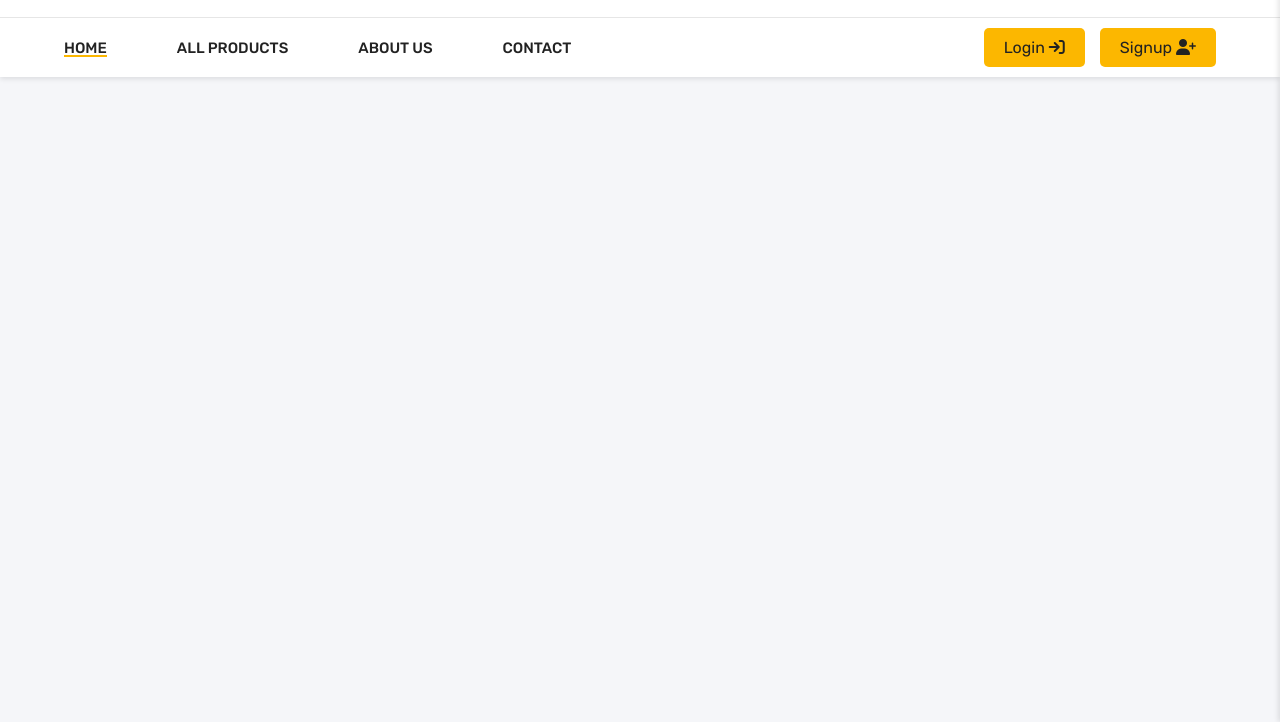
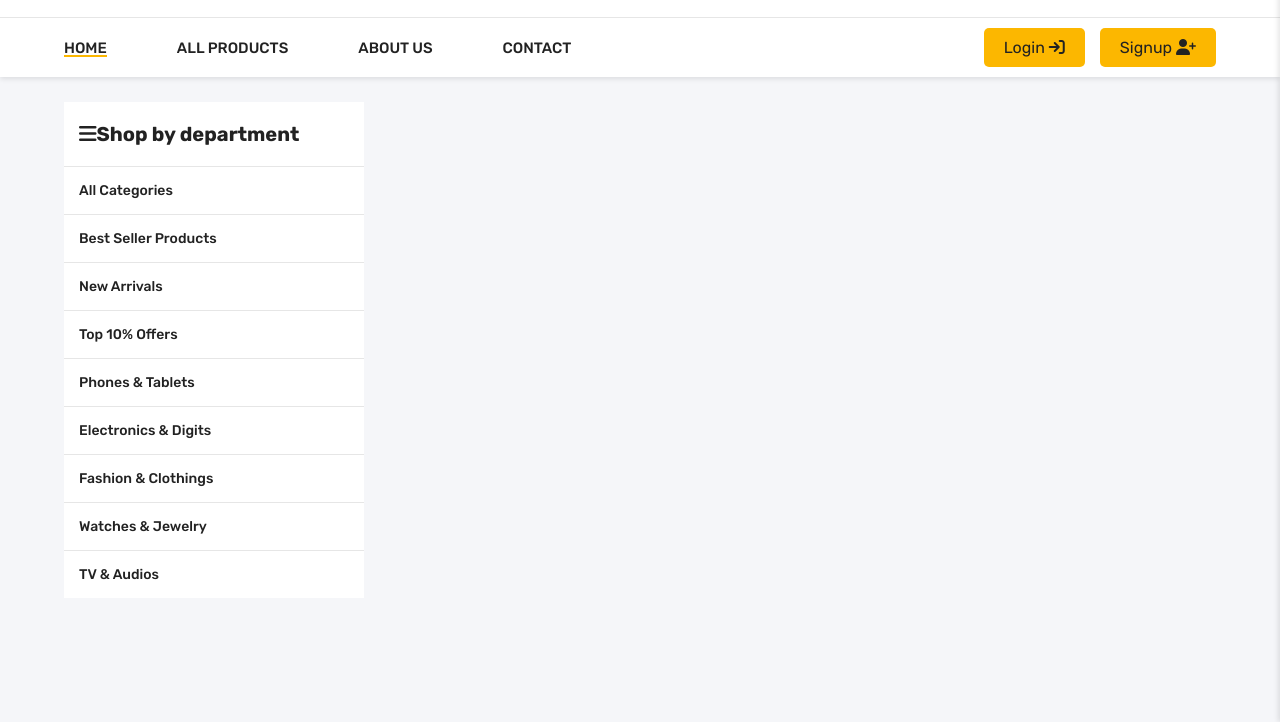
Before and after one commit to Mohamed-khaled0/E-Commerce-Website-UsingJS, a plain HTML site: page index.html in a window 1280 px wide. Shown: the part 78-800 px from the top of the page. Drawn offline with Linux system fonts and the light colour scheme.

Commit message:
Created the side_bar

```diff
--- a/index.html
+++ b/index.html
@@ -81,6 +81,22 @@
         </div>
     </div>
 
+    <section class="slider">
+        <div class="container">
+            <div class="side_bar">
+                <h2><i class="fa-solid fa-bars"></i>Shop by department</h2>
+                <a href="">All Categories</a>
+                <a href="">Best Seller Products</a>
+                <a href="">New Arrivals</a>
+                <a href="">Top 10% Offers</a>
+                <a href="">Phones & Tablets</a>
+                <a href="">Electronics & Digits</a>
+                <a href="">Fashion & Clothings</a>
+                <a href="">Watches & Jewelry</a>
+                <a href="">TV & Audios</a>
+            </div>
+        </div>
+    </section>
     <script src="main.js"></script>
 </body>
 </html>
--- a/style.css
+++ b/style.css
@@ -201,9 +201,7 @@ header .links ul li:hover::after {
 }
 
 .login_signup a:hover {
-    background-color: transparent;
-    color: var(--main-color);
-    border: 0.1px solid var(--main-color);
+    color: white;
 }
 
 /* Cart */
@@ -364,3 +362,49 @@ header .links ul li:hover::after {
     color: #fff;
     border: var(--main-color);
 }
+
+/* End Cart  */
+
+/* Start Slider Section */
+
+
+
+.slider .container .side_bar{
+width: 300px;
+background: white;
+display: flex;
+flex-direction: column;
+
+}
+
+
+
+.slider .container .side_bar h2 {
+    padding: 20px 15px;
+    display: flex;
+    align-items: center;
+    font-size: 20px;
+    grid: 15px;
+}
+
+.slider .container .side_bar a {
+    padding:  15px;
+    font-size: 14px;
+    font-weight: 500;
+    color: var(--dark-color);
+    border-top: 1px solid var(--border-color) ;
+    transition: 0.3s ease-in-out;
+}
+
+.slider .container .side_bar a:hover{
+    color: var(--main-color);
+}
+
+
+
+
+
+
+
+
+/* End Slider Section */
```
